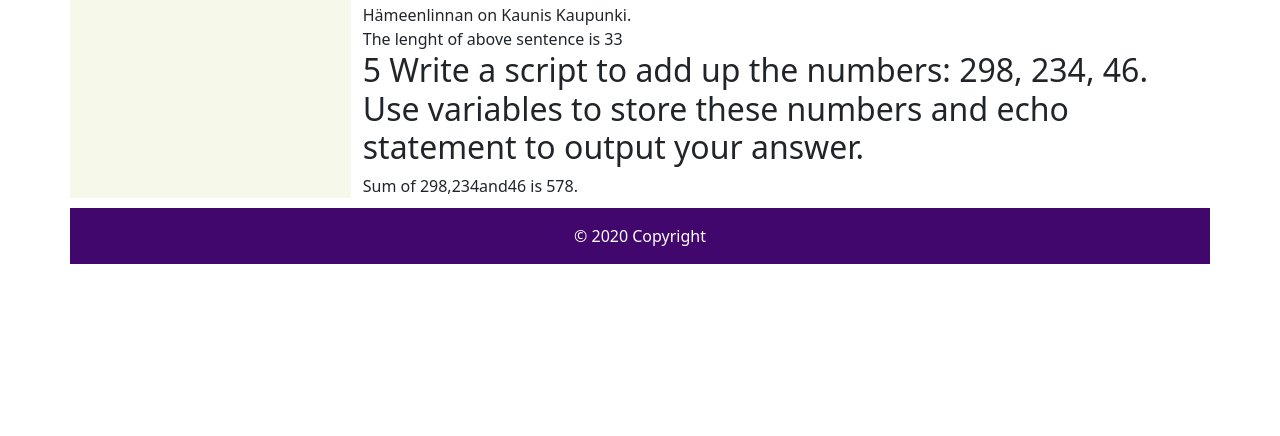
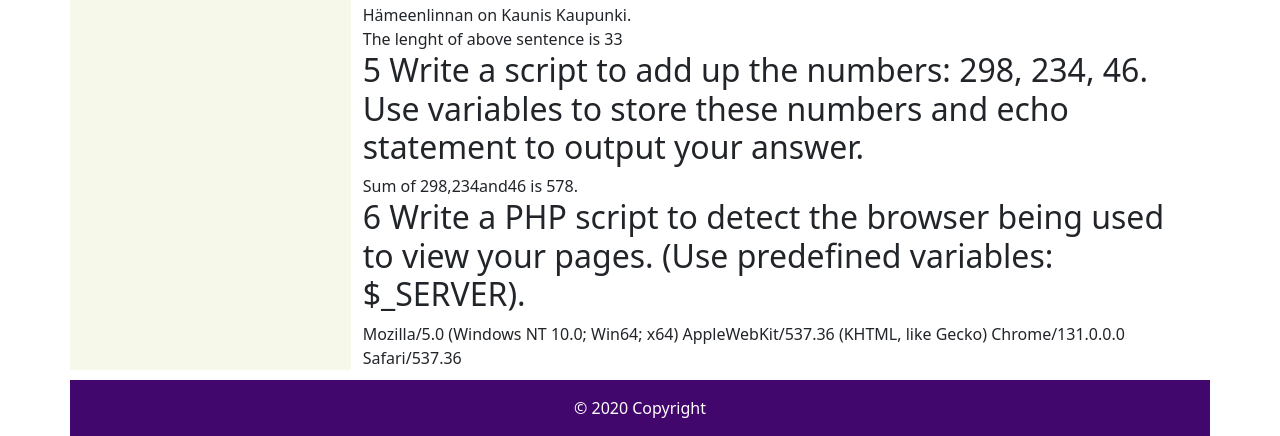
Before and after one commit to hataheriandani/hosseinali_taheri_tasks, a PHP site: page /excercise3/variable.php in a window 1280 px wide. Shown: the part 784-1220 px from the top of the page. Before the commit the page ends 1048 px from the top, so only its background shows below. Run offline with PHP 8.4, Linux system fonts and the light colour scheme; data that the repository does not hold is empty.

Commit message:
6th question is done.

```diff
--- a/layout/excercise3/variable.php
+++ b/layout/excercise3/variable.php
@@ -75,5 +75,12 @@ $num3 = 46;
 $sum = $num1 + $num2 + $num3;
 echo "Sum of" . " " . $num1 . "," . $num2 . "and" . $num3 . " " . "is" . " " . $sum . ".";
 ?>
+<h2>6 Write a PHP script to detect the browser being used to view
+    your pages. (Use predefined variables: $_SERVER).
+</h2>
+<?php
+echo $_SERVER['HTTP_USER_AGENT'];
+echo "<br>";
+?>
 
 <?php include "footer.php"?>
```
